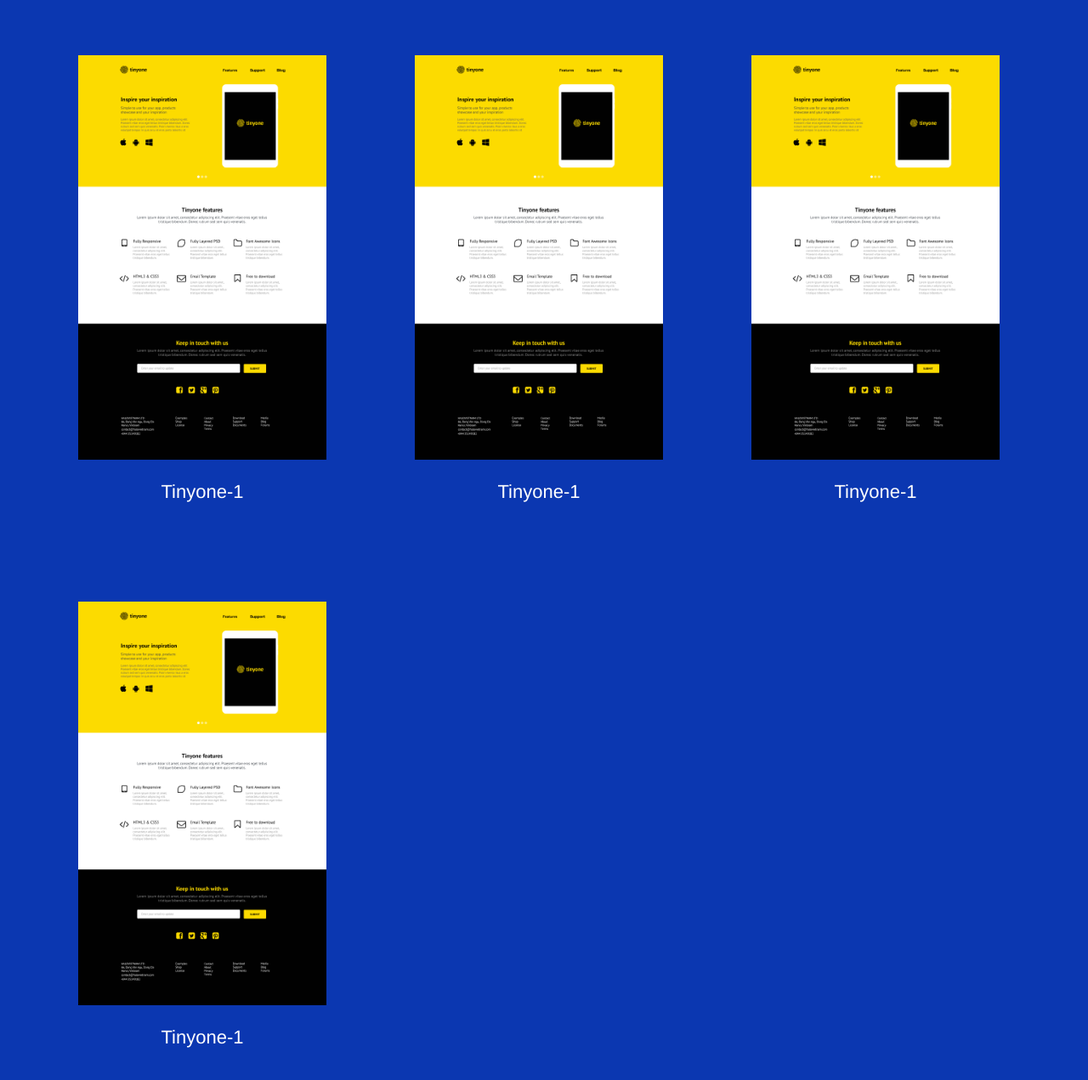
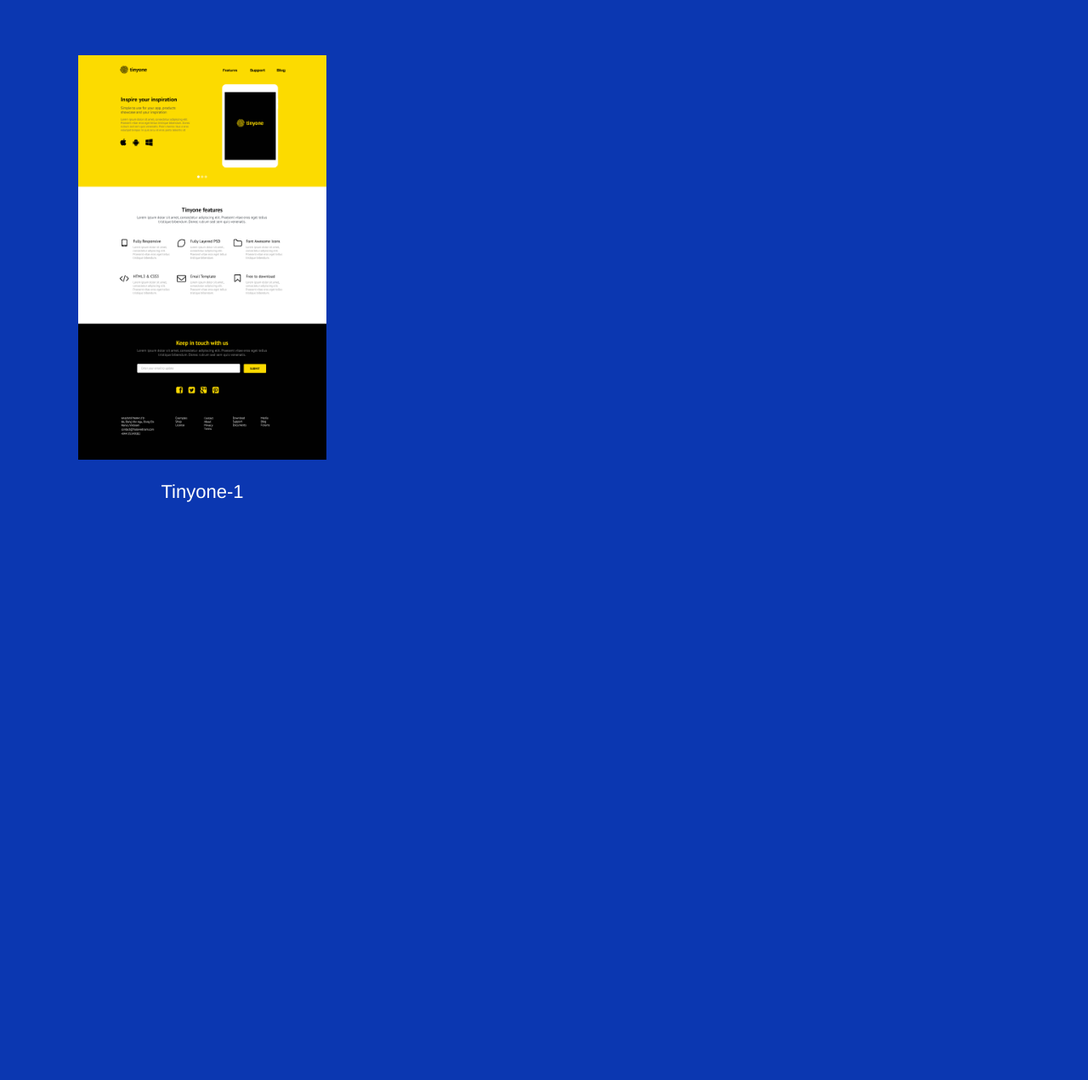
Before and after one commit to voodoo133/voodoo133.github.io, a plain HTML site: page index.html in a window 1280 px wide. Shown: the part 121-1392 px from the top of the page at 85% size. After the commit the page ends 809 px from the top, so only its background shows below. Drawn offline with nearby package versions, Linux system fonts and the light colour scheme.

Commit message:
Actual layouts

```diff
--- a/index.html
+++ b/index.html
@@ -22,39 +22,6 @@
               </div>
             </figure>
           </li>
-          <li class="list-item">
-            <figure class="layout">
-              <p class="layout-image-wrap">
-                <img class="layout-img" src="img/layouts/tinyone-1.png" alt="tinyone-1"/>
-              </p>
-              <figcaption class="layout-caption">Tinyone-1</figcaption>
-              <div class="layout-buttons">
-                <a class="layout-button" href="layouts/tinyone-1/" target="_blank">View layout</a>
-              </div>
-            </figure>
-          </li>
-          <li class="list-item">
-            <figure class="layout">
-              <p class="layout-image-wrap">
-                <img class="layout-img" src="img/layouts/tinyone-1.png" alt="tinyone-1"/>
-              </p>
-              <figcaption class="layout-caption">Tinyone-1</figcaption>
-              <div class="layout-buttons">
-                <a class="layout-button" href="layouts/tinyone-1/" target="_blank">View layout</a>
-              </div>
-            </figure>
-          </li>
-          <li class="list-item">
-            <figure class="layout">
-              <p class="layout-image-wrap">
-                <img class="layout-img" src="img/layouts/tinyone-1.png" alt="tinyone-1"/>
-              </p>
-              <figcaption class="layout-caption">Tinyone-1</figcaption>
-              <div class="layout-buttons">
-                <a class="layout-button" href="layouts/tinyone-1/" target="_blank">View layout</a>
-              </div>
-            </figure>
-          </li>
         </ul>
       </div>
     </section>
```
